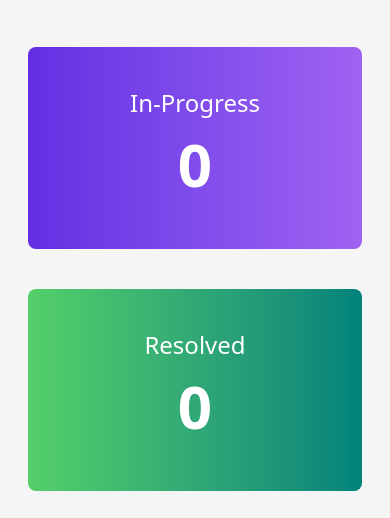
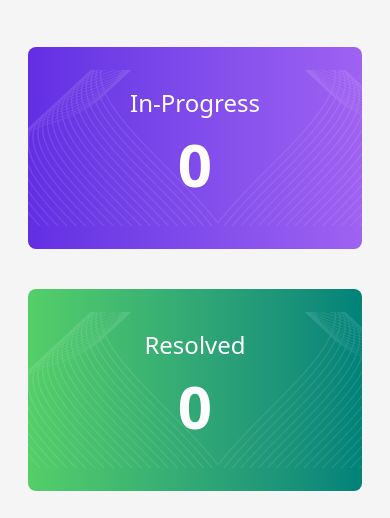
Before and after one commit to Sultanmia22/customer-support-zone, a React (Vite) app: page / in a window 390 px wide. Shown: the part 393-911 px from the top of the page. Built offline with nearby package versions, Linux system fonts and the light colour scheme.

Commit message:
update count box design and responsive

```diff
--- a/src/Components/Countbox.jsx
+++ b/src/Components/Countbox.jsx
@@ -9,9 +9,9 @@ const Countbox = ({clickedData,resolve}) => {
     <div className="max-w-[1440px] mx-auto flex md:flex-row flex-col gap-10 my-[70px]  ">
       <div className=" relative flex-1 flex justify-center items-center  flex-col p-10 bg-gradient-to-r from-[#632EE3] to-[#9F62F2] text-white rounded-lg overflow-hidden mx-7 md:mx-0">
 
-        <div className=" hidden  md:flex justify-center md:justify-between absolute top-0 left-0 right-0 h-auto ">
+        <div className="flex justify-between absolute   md:top-0 left-0 right-0 h-auto w-[190px] md:w-auto ">
           <img src={bgImg1} alt="vector"  />
-          <img src={bgImg1} alt="vector" className=" rotate-y-180  " />
+          <img src={bgImg1} alt="vector" className=" rotate-y-180 " />
         </div>
 
         <h2 className="text-2xl font-medium">In-Progress</h2>
@@ -20,7 +20,7 @@ const Countbox = ({clickedData,resolve}) => {
 
       <div className=" relative flex-1 flex justify-center items-center  flex-col p-10 bg-gradient-to-r from-[#54CF68] to-[#00827A] text-white rounded-lg mx-7 md:mx-0 ">
 
-        <div className="  hidden md:flex  justify-center md:justify-between absolute top-0 left-0 right-0  h-auto ">
+        <div className="flex justify-between absolute md:top-0  left-0 right-0  h-auto w-[190px] md:w-auto ">
           <img src={bgImg1} alt="vector"  />
           <img src={bgImg1} alt="vector"  className=" rotate-y-180 " />
         </div>
```
